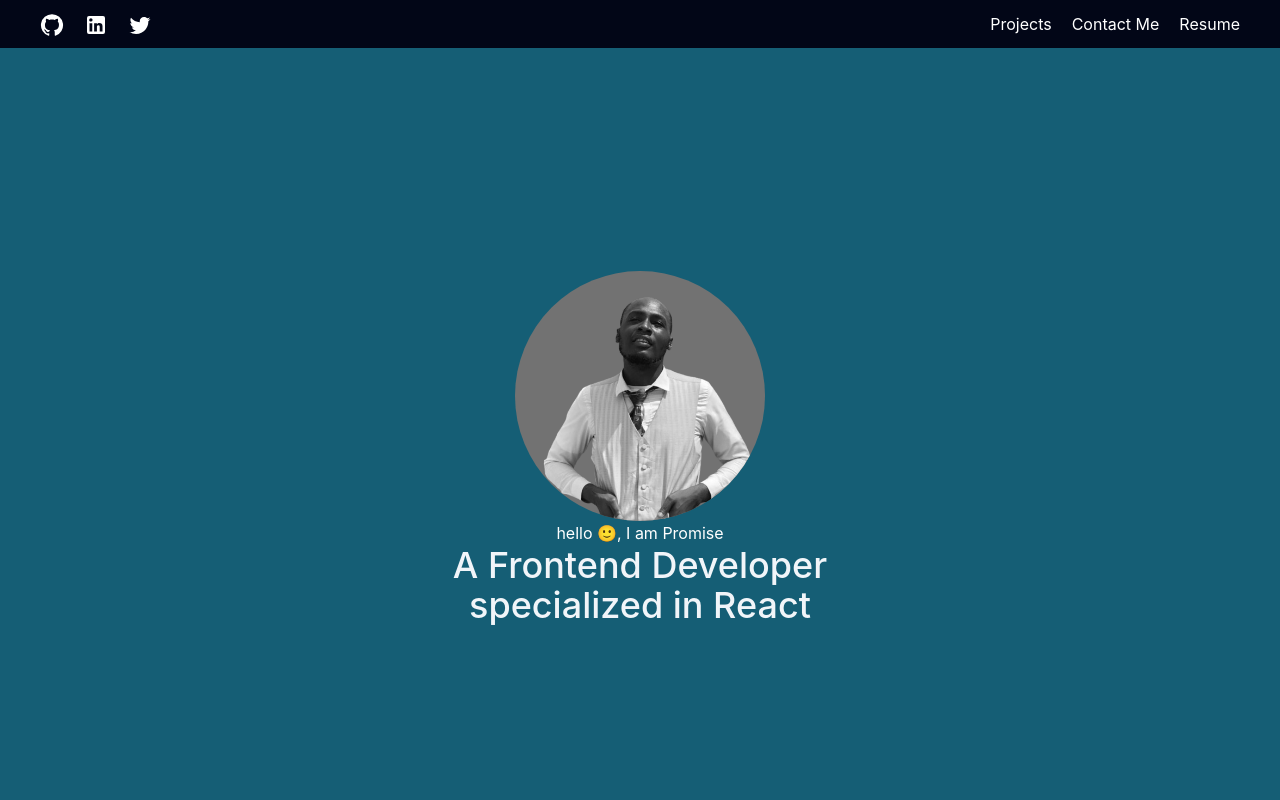
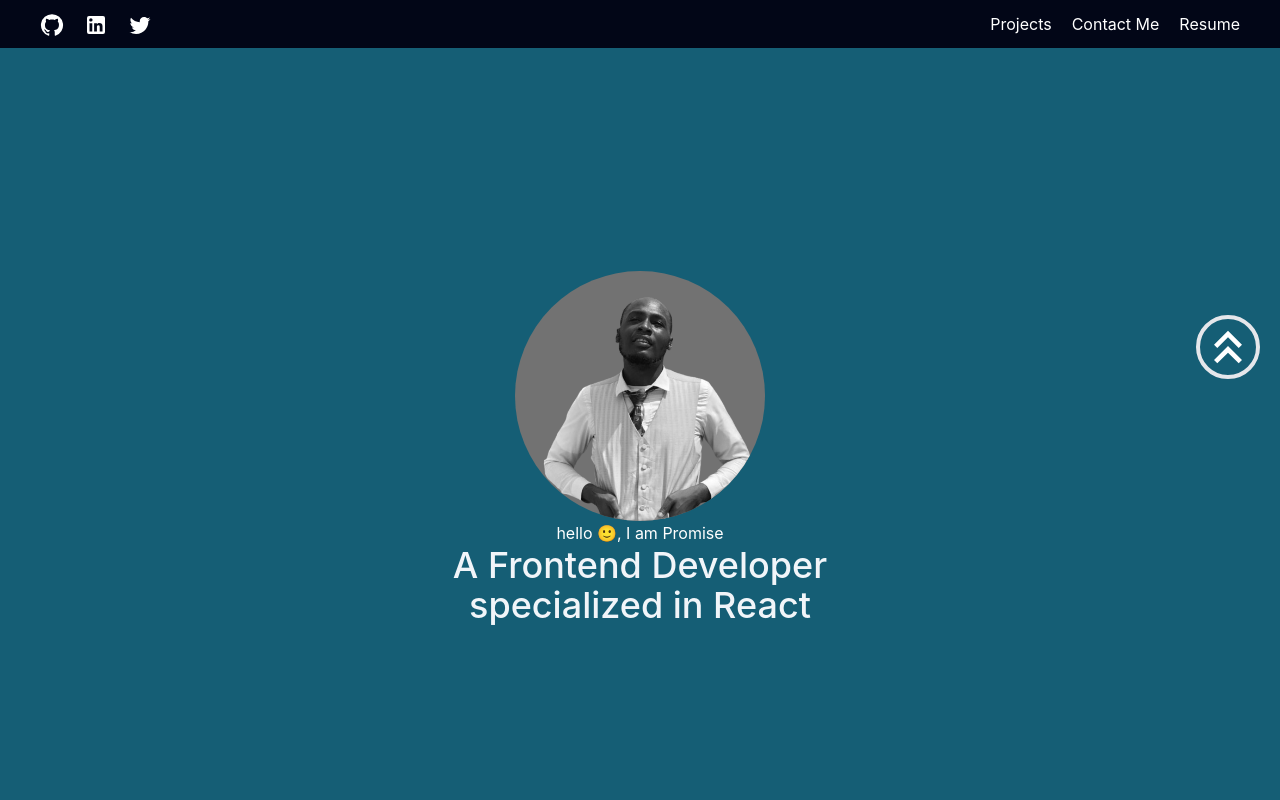
Before and after one commit to Reverrd/portfolio, a React (Vite) app in the folder port1/: page / in a window 1280 px wide. Shown: the top 800 px of the page. Built offline with nearby package versions, Linux system fonts and the light colour scheme.

Commit message:
arrow button

```diff
--- a/port1/src/components/body/body/Hero.jsx
+++ b/port1/src/components/body/body/Hero.jsx
@@ -1,9 +1,10 @@
+import { KeyboardDoubleArrowUp } from '@mui/icons-material'
 import './body.scss'
 
 export default function Hero() {
   return (
     <>
-    <div id="bodyWrapper" className="h-screen w-full bg-cyan-800 flex items-center justify-center">
+    <div id="bodyWrapper" className="h-screen w-full bg-cyan-800 flex items-center justify-center relative">
     <div className="w-3/4  flex flex-col items-center ">
         <div className="image">
             <img className='bg-slate-500 ' src="./assets/Myself.jpg" alt="" />
@@ -15,6 +16,9 @@ export default function Hero() {
             A Frontend Developer<br/> specialized in React
         </div>
     </div>
+     <div className='rounded-full border-4 absolute top-1/3 right-0 mr-5 '>
+      <KeyboardDoubleArrowUp id='arrow up' className='text-white text-xl!'  />
+     </div>
     </div>
     </>
   )
--- a/port1/tailwind.config.js
+++ b/port1/tailwind.config.js
@@ -6,6 +6,14 @@ export default {
   ],
   theme: {
     extend: {
+      borderRadius:{
+        'rounded-circle':'50%'
+      },
+      fontSize:{
+        'lg!': '2rem !important',
+        'xl!': '3.5rem !important',
+        'xxl!': '4rem !important'
+      },
       screens:{
         'xxs': '160px',
         'xs': '320px',
```
